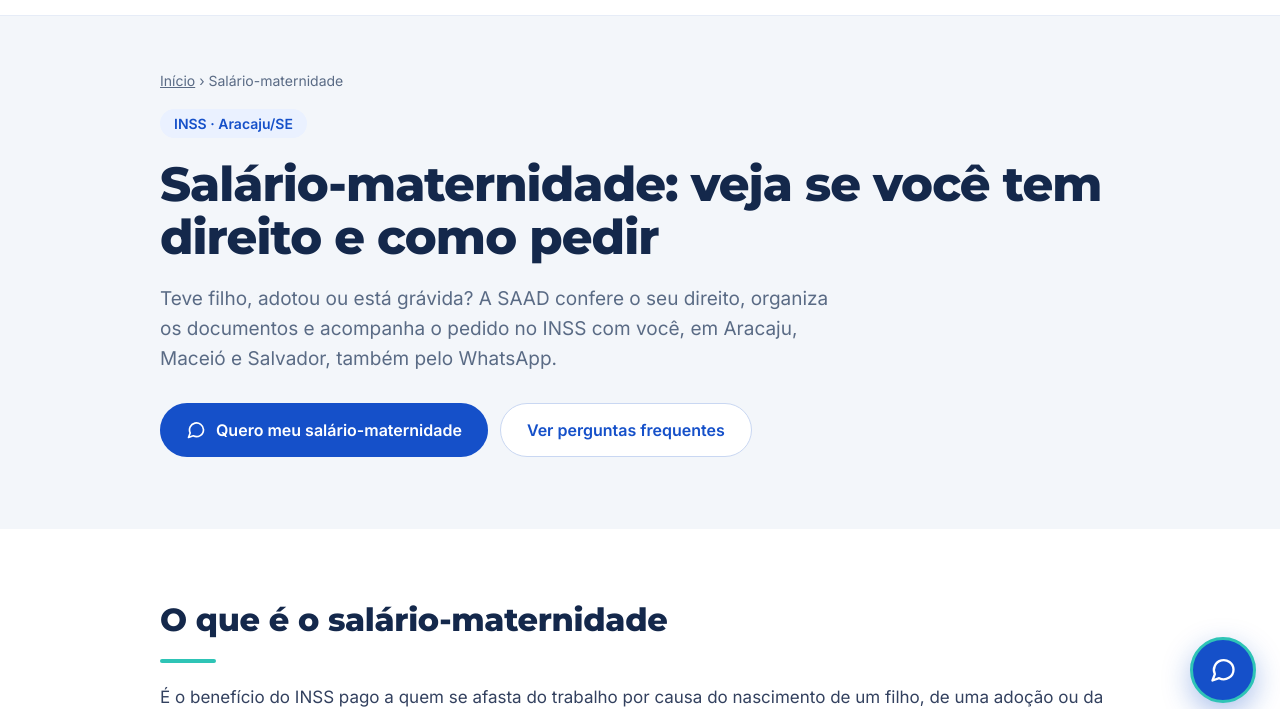
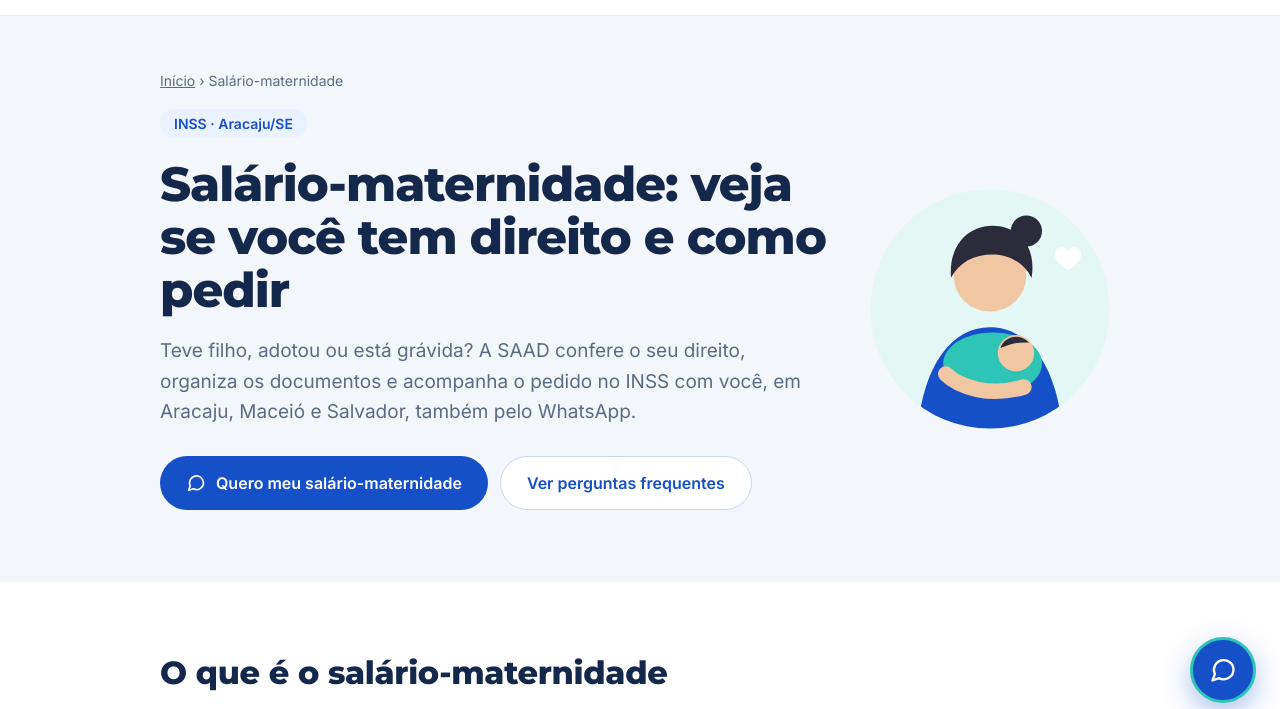
Before and after one commit to hiagolaurentino001-commits/saad-site, a plain HTML site: page salario-maternidade/index.html in a window 1280 px wide. Shown: the part 73-782 px from the top of the page. Drawn offline with Linux system fonts and the light colour scheme.

Commit message:
Salário-maternidade: ilustração na abertura

```diff
--- a/salario-maternidade/index.html
+++ b/salario-maternidade/index.html
@@ -35,6 +35,11 @@ h1,h2,h3{font-family:Montserrat,Inter,system-ui,sans-serif;color:#14284B}
 .tag{align-self:flex-start;padding:6px 14px;border-radius:999px;background:#EAF1FF;color:#1550C9;font-size:14px;font-weight:600}
 h1{margin:0;font-size:48px;line-height:1.1;font-weight:800;letter-spacing:-0.02em}
 .lead{margin:0;font-size:19px;line-height:1.6;color:#5A6B85;max-width:680px}
+.hero-grid{display:flex;flex-wrap:wrap;align-items:center;gap:32px}
+.hero-text{flex:1 1 460px;min-width:0;display:flex;flex-direction:column;gap:20px}
+.hero-ilu{flex:0 1 260px;margin:0 auto}
+.ilu{display:block;width:100%;height:auto}
+@media (max-width:640px){.hero-ilu{flex-basis:180px}}
 .actions{display:flex;flex-wrap:wrap;gap:12px;padding-top:8px}
 section.block .wrap{padding-top:72px;display:flex;flex-direction:column;gap:20px}
 h2{margin:0;font-size:32px;line-height:1.2;font-weight:800;letter-spacing:-0.01em}
@@ -89,12 +94,31 @@ footer .col{display:flex;flex-direction:column;gap:6px;align-items:flex-start}
 <section class="hero">
 <div class="wrap">
 <nav class="crumbs" aria-label="Você está em"><a href="/">Início</a> › Salário-maternidade</nav>
+<div class="hero-grid">
+<div class="hero-text">
 <span class="tag">INSS · Aracaju/SE</span>
 <h1>Salário-maternidade: veja se você tem direito e como pedir</h1>
 <p class="lead">Teve filho, adotou ou está grávida? A SAAD confere o seu direito, organiza os documentos e acompanha o pedido no INSS com você, em Aracaju, Maceió e Salvador, também pelo WhatsApp.</p>
 <div class="actions">
 <a class="btn btn-primary" href="#" data-wa="principal" target="_blank" rel="noopener"><svg width="20" height="20" viewBox="0 0 24 24" fill="none" stroke="currentColor" stroke-width="2" stroke-linecap="round" stroke-linejoin="round" aria-hidden="true"><path d="M21 11.5a8.4 8.4 0 0 1-12.3 7.5L3 21l2-5.5A8.4 8.4 0 1 1 21 11.5z"></path></svg>Quero meu salário-maternidade</a>
 <a class="btn btn-ghost" href="#duvidas">Ver perguntas frequentes</a>
+</div>
+</div>
+<div class="hero-ilu"><svg class="ilu" viewBox="0 0 200 200" role="img" aria-label="Ilustração: mãe segurando o bebê no colo" xmlns="http://www.w3.org/2000/svg">
+<defs><clipPath id="clip-maternidade"><circle cx="100" cy="100" r="92"/></clipPath></defs>
+<circle cx="100" cy="100" r="92" fill="#E3F7F5"/>
+<g clip-path="url(#clip-maternidade)">
+<path d="M44 196c4-52 26-82 56-82s52 30 56 82z" fill="#1550C9"/>
+<circle cx="100" cy="74" r="28" fill="#F1C7A3"/>
+<path d="M70 76c-2-26 14-40 32-40 20 0 34 16 30 40-6-12-18-18-30-18-14 0-26 6-32 18z" fill="#2B2B3C"/>
+<circle cx="128" cy="40" r="12" fill="#2B2B3C"/>
+<ellipse cx="102" cy="142" rx="38" ry="24" fill="#2EC4B6"/>
+<circle cx="120" cy="134" r="14" fill="#F1C7A3"/>
+<path d="M108 130c3-9 15-12 22-4-8-1-14 1-22 4z" fill="#2B2B3C"/>
+<path d="M66 150c10 10 34 18 60 10" stroke="#F1C7A3" stroke-width="12" fill="none" stroke-linecap="round"/>
+<path d="M150 58c0-6 8-8 10-2 2-6 10-4 10 2 0 7-10 12-10 12s-10-5-10-12z" fill="#FFFFFF"/>
+</g>
+</svg></div>
 </div>
 </div>
 </section>
```
